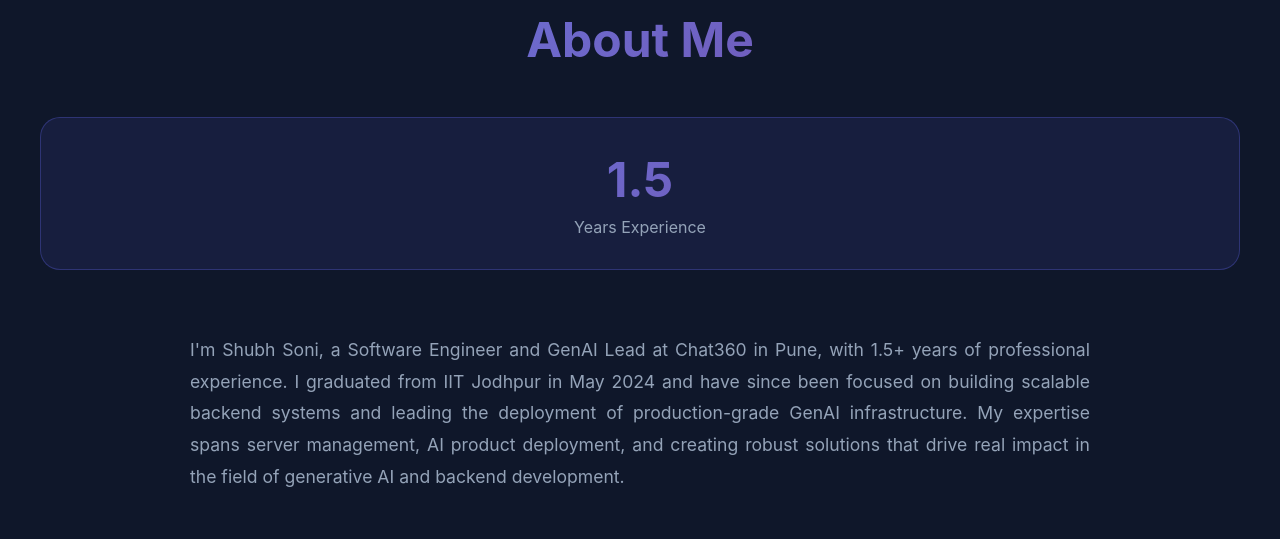
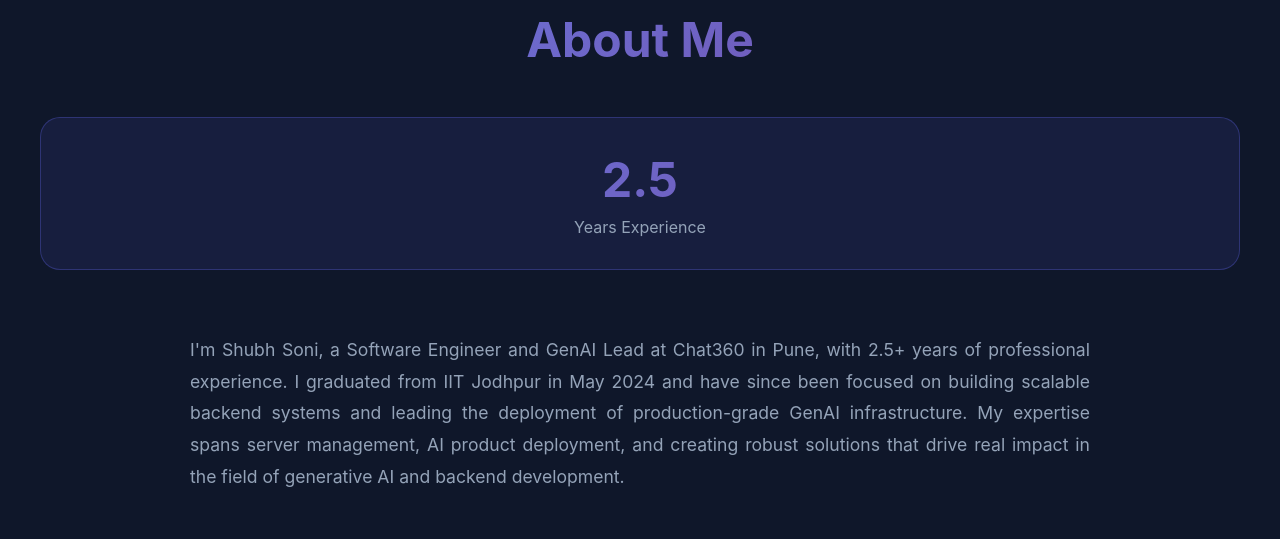
Before and after one commit to Shubh-cod/portfolio_website, a React (Vite) app: page / in a window 1280 px wide. Shown: the part 886-1425 px from the top of the page. Built offline with nearby package versions, Linux system fonts and the light colour scheme.

Commit message:
years of exp changes

```diff
--- a/src/components.css
+++ b/src/components.css
@@ -318,6 +318,8 @@ section {
   -webkit-text-fill-color: transparent;
   background-clip: text;
   margin-bottom: 0.5rem;
+  -webkit-transform: translateZ(0);
+  transform: translateZ(0);
 }
 
 .stat-label {
--- a/src/components/About.jsx
+++ b/src/components/About.jsx
@@ -31,11 +31,11 @@ const About = () => {
     const timer = setInterval(() => {
       progress += increment
       if (progress >= 1) {
-        setCounters({ years: 1.5 })
+        setCounters({ years: 2.5 })
         clearInterval(timer)
       } else {
         setCounters({
-          years: 1.5 * progress,
+          years: 2.5 * progress,
         })
       }
     }, duration / steps)
@@ -53,7 +53,7 @@ const About = () => {
         </div>
         <div className="about-content">
           <p className="about-text">
-            I'm Shubh Soni, a Software Engineer and GenAI Lead at Chat360 in Pune, with 1.5+ years of professional experience. I graduated from IIT Jodhpur in May 2024 and have since been focused on building scalable backend systems and leading the deployment of production-grade GenAI infrastructure. My expertise spans server management, AI product deployment, and creating robust solutions that drive real impact in the field of generative AI and backend development.
+            I'm Shubh Soni, a Software Engineer and GenAI Lead at Chat360 in Pune, with 2.5+ years of professional experience. I graduated from IIT Jodhpur in May 2024 and have since been focused on building scalable backend systems and leading the deployment of production-grade GenAI infrastructure. My expertise spans server management, AI product deployment, and creating robust solutions that drive real impact in the field of generative AI and backend development.
           </p>
           <div className="highlights-grid">
             <div className="highlight-card">
```
Also changed, not shown: 2 other files (tests, documents, lock files or other folders).
